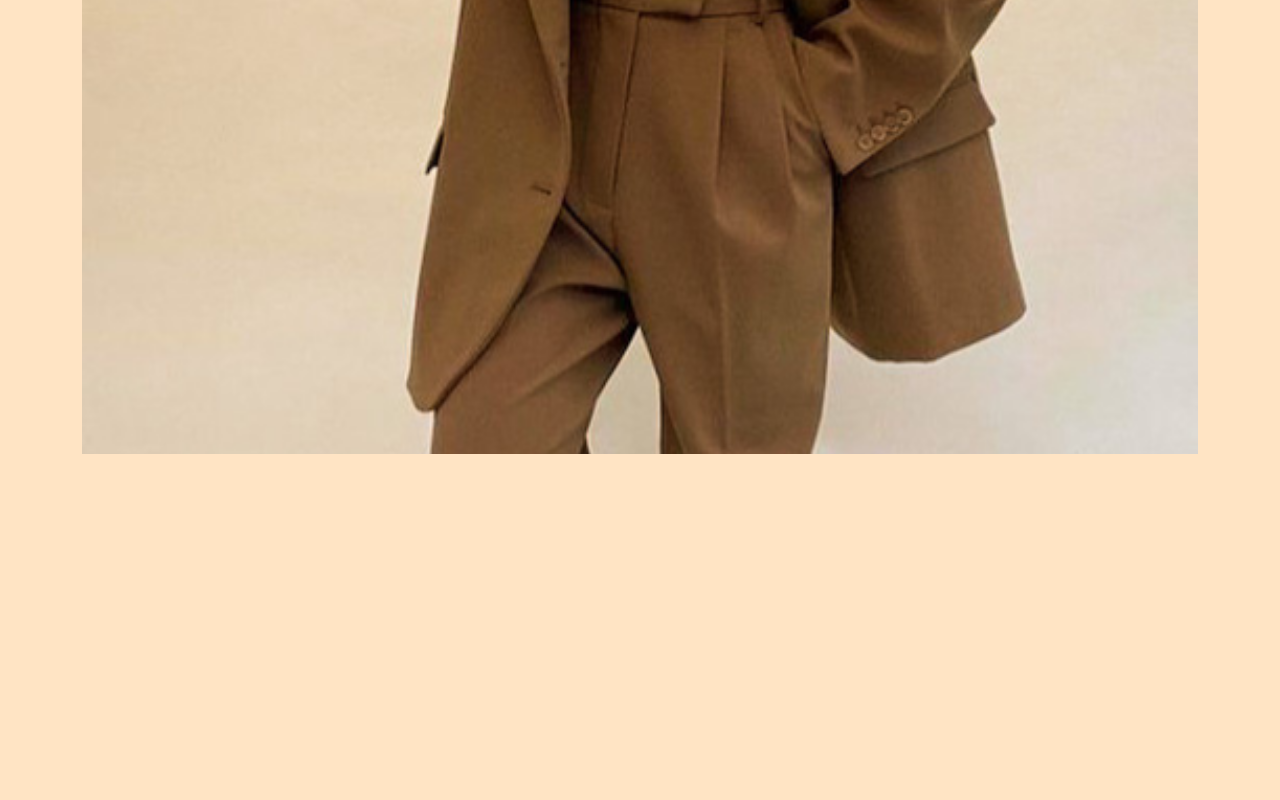
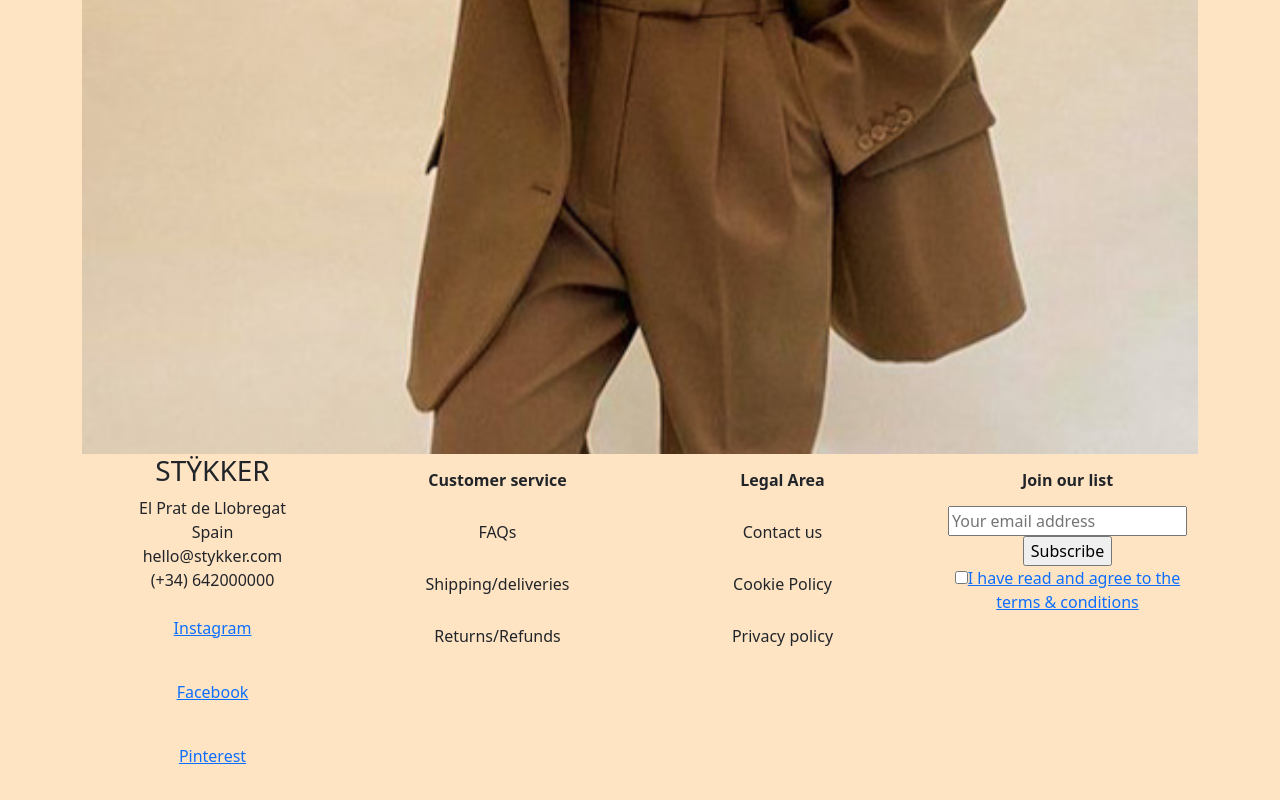
Before and after one commit to danadi87/Portfolio, a React (Create React App) app in the folder fashion-retail/: page / in a window 1280 px wide. Shown: the part 972-1772 px from the top of the page. Before the commit the page ends 1426 px from the top, so only its background shows below. Built offline with nearby package versions, Linux system fonts and the light colour scheme; a web font is replaced by a local one.

Commit message:
added footer

```diff
--- a/fashion-retail/src/App.css
+++ b/fashion-retail/src/App.css
@@ -1,3 +1,6 @@
 .App {
   text-align: center;
+  margin-bottom: 50px;
+  margin-left: 70px;
+  margin-right: 70px;
 }
--- a/fashion-retail/src/App.js
+++ b/fashion-retail/src/App.js
@@ -1,14 +1,15 @@
 import "./App.css";
 import Header from "./Header";
 import Carousel from "./Carousel.js";
+import Footer from "./Footer.js";
 import "./carousel.css";
 
 export default function App() {
-
   return (
     <div className="App">
       <Header />
-      <Carousel/>
+      <Carousel />
+      <Footer />
     </div>
   );
 }
--- a/fashion-retail/src/Carousel.js
+++ b/fashion-retail/src/Carousel.js
@@ -3,8 +3,8 @@ import React, { useState } from "react";
 
 export default function Slider() {
   const containerstyles = {
-    height: "1200px",
-    width: "1200px",
+    height: "100%",
+    width: "100%",
     margingBottom: "15%",
   };
   const images = [
--- /dev/null
+++ b/fashion-retail/src/Footer.css
@@ -0,0 +1,16 @@
+.col-xs-6 {
+  width: 50%;
+  float: left;
+  position: relative;
+  min-height: 1px;
+}
+.links {
+  display: block;
+  padding: 15px;
+}
+.ul {
+  display: block;
+  list-style: none;
+  padding-left: 0px;
+  margin: 0 0 50px 0;
+}
--- /dev/null
+++ b/fashion-retail/src/Footer.js
@@ -0,0 +1,113 @@
+import React from "react";
+import Footer from "./Footer.css";
+import logo from "./STYKKER.png";
+import { Container } from "react-bootstrap";
+import Row from "react-bootstrap/Row";
+import Col from "react-bootstrap/Col";
+import ListGroup from "react-bootstrap/ListGroup";
+
+export default function FooterBar() {
+  return (
+    <footer className="footer">
+      <Container>
+        <Row>
+          <Col>
+            <p>
+              <h3>STŸKKER</h3>
+              El Prat de Llobregat
+              <br />
+              Spain
+              <br />
+              hello@stykker.com
+              <br />
+              (+34) 642000000
+              <br />
+              <br />
+              <p>
+                <a
+                  href="https://www.instagram.com/danadi_87/"
+                  target="_blank"
+                  rel="noopener"
+                >
+                  Instagram
+                </a>
+                <p>&nbsp;</p>
+                <a
+                  href="https://www.facebook.com/danadi_87/"
+                  target="_blank"
+                  rel="noopener"
+                >
+                  Facebook
+                </a>
+                <p>&nbsp;</p>
+                <a
+                  href="https://www.pinterest.com/mireladaniela/"
+                  target="_blank"
+                  rel="noopener"
+                >
+                  Pinterest
+                </a>
+              </p>
+            </p>
+          </Col>
+          <Col>
+            <ListGroup as="ul">
+              <li>
+                <strong>Customer service</strong>
+              </li>
+              <li>FAQs</li>
+              <li>Shipping/deliveries</li>
+              <li>Returns/Refunds</li>
+            </ListGroup>
+          </Col>
+          <Col>
+            <ListGroup as="ul">
+              <li>
+                <strong>Legal Area</strong>
+              </li>
+              <li>Contact us</li>
+              <li>Cookie Policy</li>
+              <li>Privacy policy</li>
+            </ListGroup>
+          </Col>
+          <Col>
+            <ListGroup as="ul">
+              <li>
+                <strong>Join our list</strong>
+              </li>
+              <form>
+                <div>
+                  <input
+                    type="email"
+                    name="EMAIL"
+                    placeholder="Your email address"
+                    frequired
+                    autocomplete="off"
+                  ></input>
+                  <input type="submit" value="Subscribe"></input>
+                  <p>
+                    <label>
+                      <input
+                        name="AGREE_TO_TERMS"
+                        type="checkbox"
+                        value="1"
+                        required
+                      ></input>
+                      <a
+                        href="https://stykker.com/term-and-conditions"
+                        target="_blank"
+                        rel="noopener"
+                      >
+                        I have read and agree to the terms & conditions
+                      </a>
+                    </label>
+                  </p>
+                </div>
+              </form>
+            </ListGroup>
+          </Col>
+        </Row>
+      </Container>
+    </footer>
+  );
+}
--- a/fashion-retail/src/carousel.css
+++ b/fashion-retail/src/carousel.css
@@ -4,3 +4,9 @@
 .container {
   object-fit: contain;
 }
+.images {
+  margin-bottom: 30px;
+  width: 100%;
+  height: 100%;
+  text-align: center;
+}
```
